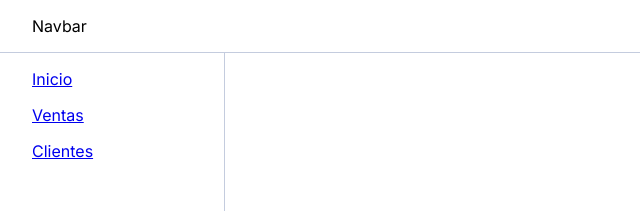
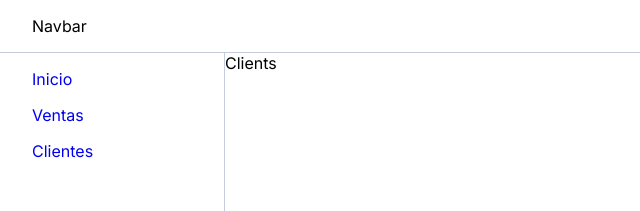
Before and after one commit to francosbenitez/react-dashboard, a React (Create React App) app: page /clients in a window 1280 px wide. Shown: the top 211 px of the page, without its empty margins (0-640 px from the left). Built offline with nearby package versions, Linux system fonts and the light colour scheme.

Commit message:
improving dashboard

```diff
--- a/src/App.js
+++ b/src/App.js
@@ -1,16 +1,23 @@
 /*import logo from './logo.svg';*/
-import './App.scss';
+import { BrowserRouter as Router, Route} from 'react-router-dom'
 import Navbar from '../src/components/Navbar'
 import Sidebar from '../src/components/Sidebar'
-import { BrowserRouter as Router, Route} from 'react-router-dom'
+import Home from '../src/pages/Home'
+import Sales from '../src/pages/Sales'
+import Clients from '../src/pages/Clients'
+import './App.scss';
 
 function App() {
   return (
     <Router>
       <Navbar />
-      <div className="flex"></div>
+      <div className="flex">
         <Sidebar />
         <div className="content">
+          <Route path="/" exact={true} component={Home} />
+          <Route path="/sales" exact={true} component={Sales} />
+          <Route path="/clients" exact={true} component={Clients} />
+        </div>
       </div>
     </Router>
   );
--- a/src/App.scss
+++ b/src/App.scss
@@ -11,6 +11,10 @@ body {
 
 $light: #ffffff;
 $gray: #c4ccde;
+
+.flex {
+  display: flex;
+}
 
 .navbar {
   background-color: $light;
@@ -27,6 +31,9 @@ $gray: #c4ccde;
     padding: 1rem 2rem;
     li {
       margin-bottom: 1rem;
+      a {
+        text-decoration: none;
+      }
     }
   }
 }
--- a/src/components/Sidebar.js
+++ b/src/components/Sidebar.js
@@ -5,13 +5,13 @@ const Sidebar = () => {
         <div className="sidebar">
             <ul>
                 <li>
-                    <Link to="">Inicio</Link>
+                    <Link to="/">Inicio</Link>
                 </li>
                 <li>
-                    <Link to="">Ventas</Link>
+                    <Link to="/sales">Ventas</Link>
                 </li>
                 <li>
-                    <Link to="">Clientes</Link>
+                    <Link to="/clients">Clientes</Link>
                 </li>
             </ul>
         </div>
--- /dev/null
+++ b/src/pages/Clients.js
@@ -0,0 +1,9 @@
+const Clients = () => {
+    return (
+        <div>
+            <p>Clients</p>
+        </div>
+    )
+}
+
+export default Clients
--- /dev/null
+++ b/src/pages/Home.js
@@ -0,0 +1,9 @@
+const Home = () => {
+    return (
+        <div>
+            <p>Home</p>
+        </div>
+    )
+}
+
+export default Home
--- /dev/null
+++ b/src/pages/Sales.js
@@ -0,0 +1,9 @@
+const Sales = () => {
+    return (
+        <div>
+            <p>Sales</p>
+        </div>
+    )
+}
+
+export default Sales
```
